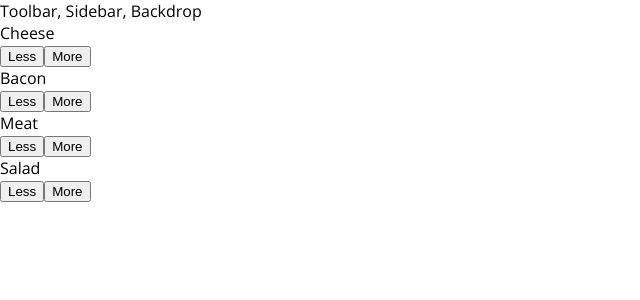
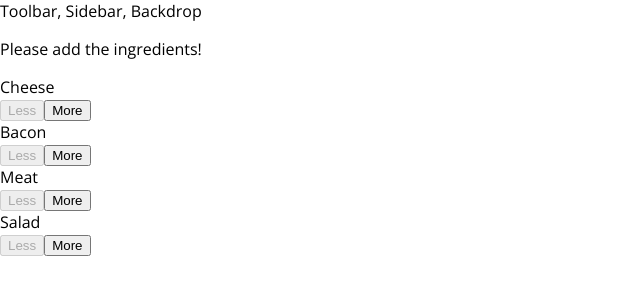
Before and after one commit to yadhus/my-burger-app, a React app: page / in a window 1280 px wide. Shown: the top 300 px of the page, without its empty margins (0-640 px from the left). Built offline with nearby package versions, Linux system fonts and the light colour scheme.

Commit message:
Add and remove Ingredients Functions udpated

```diff
--- a/src/components/Burger/BuildControls/BuildControl/BuildControl.js
+++ b/src/components/Burger/BuildControls/BuildControl/BuildControl.js
@@ -4,8 +4,8 @@ import classes from './BuildControl.css';
 const BuildControl = (props) => (
     <div className={classes.BuildControl}>
         <div className={classes.Label}>{props.Label}</div>
-        <button className={classes.Less}>Less</button>
-        <button className={classes.More}>More</button>
+        <button className={classes.Less} onClick={props.removed} disabled={props.disabled}>Less</button>
+        <button className={classes.More} onClick={props.added}>More</button>
     </div>
 );
 
--- a/src/components/Burger/BuildControls/BuildControls.js
+++ b/src/components/Burger/BuildControls/BuildControls.js
@@ -13,7 +13,13 @@ const controls = [
 const BuildControls = (props) => (
     <div className={classes.BuildControls}>
         {controls.map((ctrl) => {
-            return <BuildControl key={ctrl.Label} Label={ctrl.Label} type={ctrl.type} />
+            return <BuildControl
+                key={ctrl.Label}
+                Label={ctrl.Label}
+                type={ctrl.type}
+                added={() => props.ingredientsAdded(ctrl.type)}
+                removed={() => props.ingredientsRemoved(ctrl.type)}
+                disabled={props.disabled[ctrl.type]} />
         })}
     </div>
 );
--- a/src/components/Burger/Burger.js
+++ b/src/components/Burger/Burger.js
@@ -4,7 +4,7 @@ import classes from './Burger.css'
 import BurgerIngredient from "../Burger/BurgerIngredient/BurgerIngredient";
 
 const Burger = (props) => {
-  const transformedIngredients = Object.keys(props.ingredients)
+  let transformedIngredients = Object.keys(props.ingredients)
     .map(igKey => {
       return [...Array(props.ingredients[igKey])].map((_, i) => {
         return <BurgerIngredient key={igKey + i} type={igKey} />
@@ -13,6 +13,9 @@ const Burger = (props) => {
       return arr.concat(el);
     }, []);
   console.log(transformedIngredients)
+  if(transformedIngredients.length === 0){
+    transformedIngredients = <p>Please add the ingredients!</p>
+  }
   return (
     <div className={classes.Burger}>
       <BurgerIngredient type="bread-top" />
--- a/src/containers/BurgerBuilder/BurgerBuilder.js
+++ b/src/containers/BurgerBuilder/BurgerBuilder.js
@@ -4,6 +4,12 @@ import Aux from "../../hoc/Aux";
 import Burger from "../../components/Burger/Burger";
 import BuildControls from "../../components/Burger/BuildControls/BuildControls";
 
+const INGREDIENTS_PRICE = {
+  cheese: 0.3,
+  meat: 1.3,
+  bacon: 0.7,
+  salad: 0.4
+}
 class BurgerBuilder extends Component {
 
   state = {
@@ -12,13 +18,47 @@ class BurgerBuilder extends Component {
       meat: 0,
       bacon: 0,
       salad: 0
+    },
+    totalPrice: 4
+  }
+
+  addIngredientHandler = (type) => {
+    const oldCount = this.state.ingredients[type];
+    const updatedCount = oldCount + 1;
+    const updatedIngredients = {
+      ...this.state.ingredients
+    };
+    updatedIngredients[type] = updatedCount;
+    const oldPrice = this.state.totalPrice;
+    const updatedPrice = oldPrice + INGREDIENTS_PRICE[type];
+    this.setState({ totalPrice: updatedPrice, ingredients: updatedIngredients });
+  }
+
+  removeIngredientHandler = (type) => {
+
+    const oldCount = this.state.ingredients[type];
+    if (oldCount <= 0) {
+      return;
     }
+    const updatedCount = oldCount - 1;
+    const updatedIngredients = {
+      ...this.state.ingredients
+    };
+    updatedIngredients[type] = updatedCount;
+    const oldPrice = this.state.totalPrice;
+    const updatedPrice = oldPrice - INGREDIENTS_PRICE[type];
+    this.setState({ totalPrice: updatedPrice, ingredients: updatedIngredients });
   }
+
   render() {
+    const disabledInfo = {...this.state.ingredients};
+    for(let key in disabledInfo){
+      disabledInfo[key] = disabledInfo[key] <= 0
+    }
     return (
       <Aux>
         <Burger ingredients={this.state.ingredients} />
-        <BuildControls/>
+        <BuildControls ingredientsAdded={this.addIngredientHandler} ingredientsRemoved={this.removeIngredientHandler} disabled={disabledInfo}/>
       </Aux>
     );
   }
```
